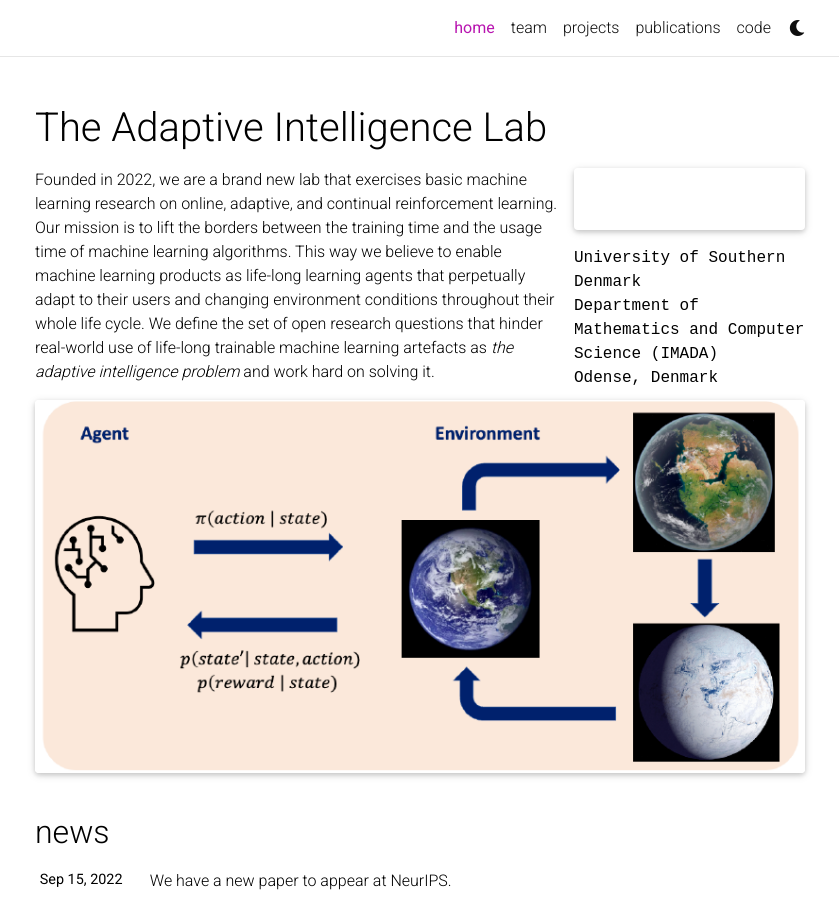
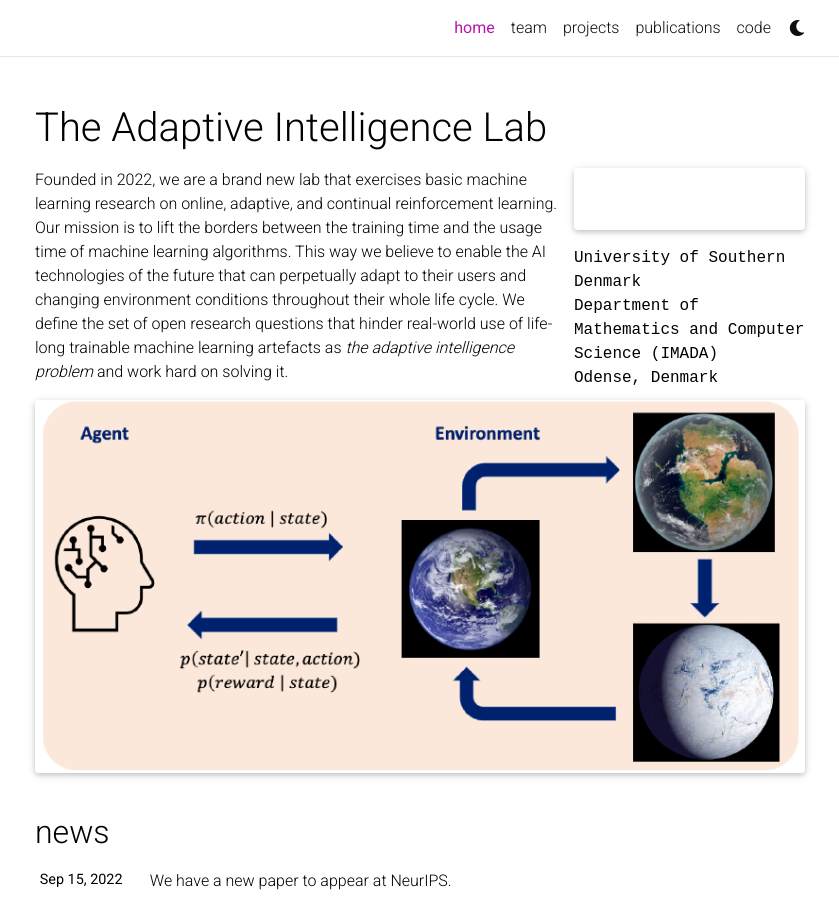
Before and after one commit to nicklaswerge/web, a Jekyll site: the page built from _pages/0_about.md, in a window 1280 px wide and 900 px high. Shown: the whole window, without its empty margins (220-1059 px from the left). Built offline with Jekyll 4.4.1, drawn with Linux system fonts in a browser that asks for light colours; full-size pictures stand in for the smaller copies a plugin makes; comment, search, counter and statistics services are not loaded; a style sheet for code colours, icons or effects is not loaded.

Commit message:
Update 0_about.md

```diff
--- a/_pages/0_about.md
+++ b/_pages/0_about.md
@@ -18,7 +18,7 @@ selected_papers: true # includes a list of papers marked as "selected={true}"
 social: true  # includes social icons at the bottom of the page
 ---
 
-Founded in 2022, we are a brand new lab that exercises basic machine learning research on online, adaptive, and continual reinforcement learning. Our mission is to lift the borders between the training time and the usage time of machine learning algorithms. This way we believe to enable machine learning products as life-long learning agents that perpetually adapt to their users and changing environment conditions throughout their whole life cycle. We define the set of open research questions that hinder real-world use of life-long trainable machine learning artefacts as *the adaptive intelligence problem* and work hard on solving it.
+Founded in 2022, we are a brand new lab that exercises basic machine learning research on online, adaptive, and continual reinforcement learning. Our mission is to lift the borders between the training time and the usage time of machine learning algorithms. This way we believe to enable the AI technologies of the future that can perpetually adapt to their users and changing environment conditions throughout their whole life cycle. We define the set of open research questions that hinder real-world use of life-long trainable machine learning artefacts as *the adaptive intelligence problem* and work hard on solving it.
 
 <div class="row">
     <div class="col-sm mt-3 mt-md-0">
```
